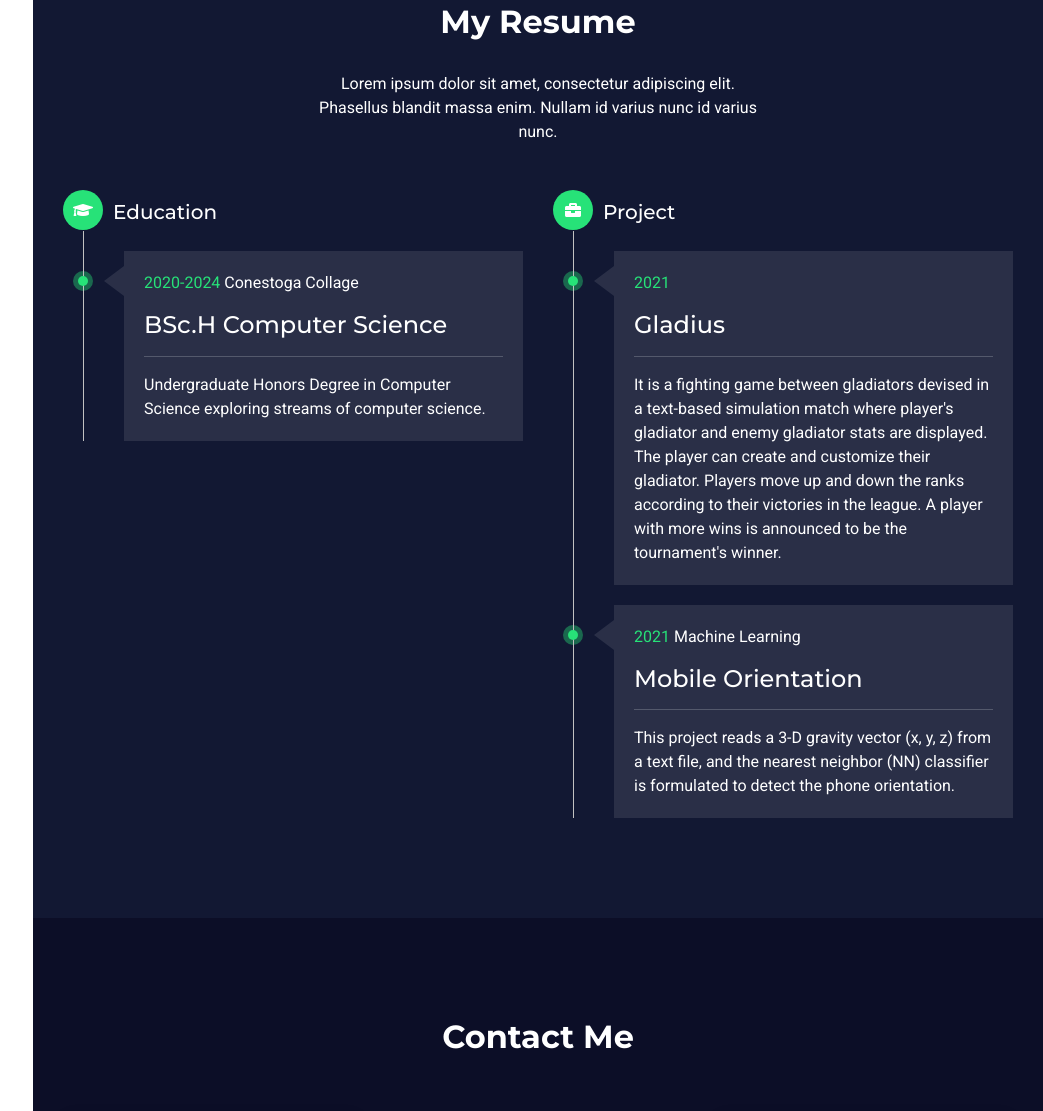
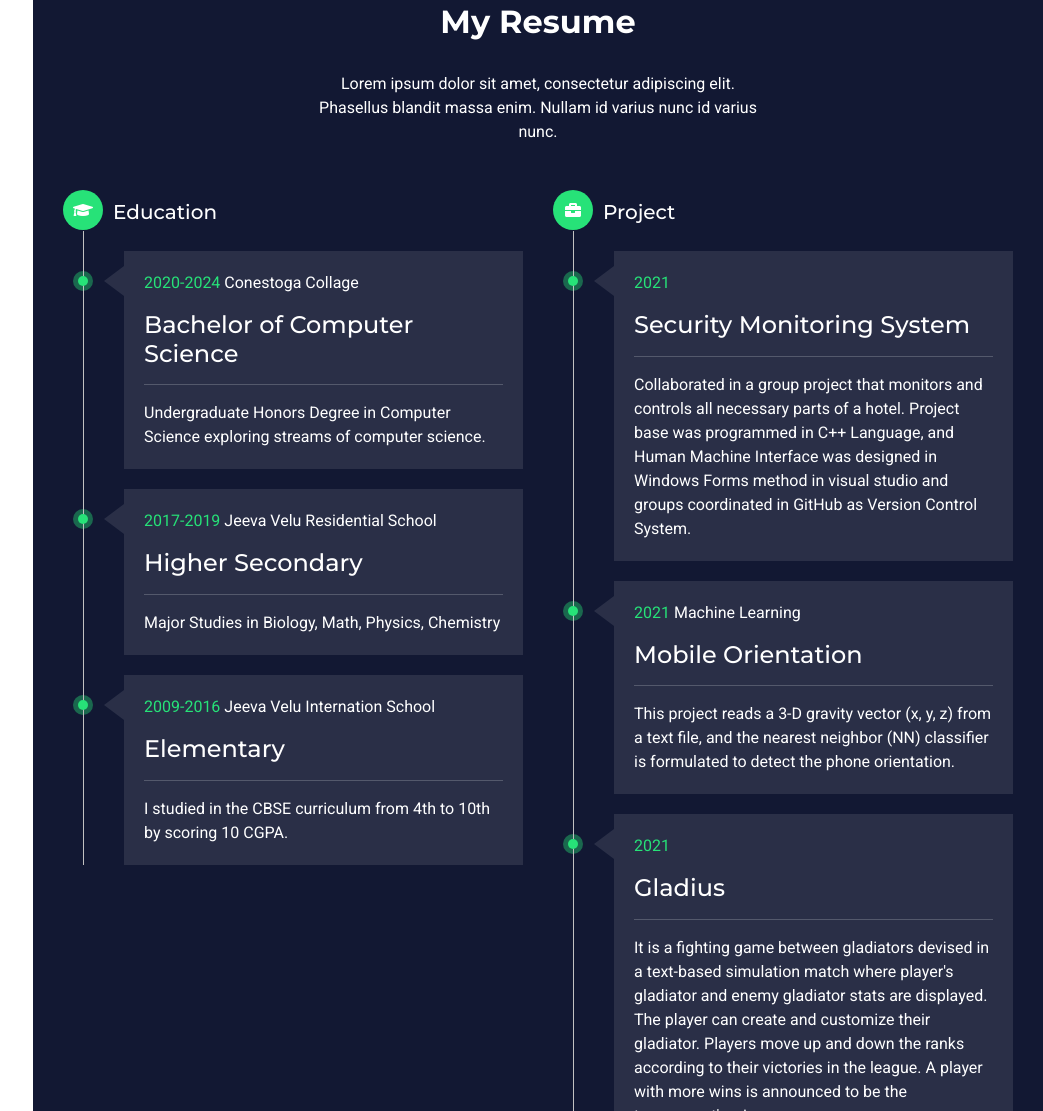
Before and after one commit to SriHari0808/eportfolio, a plain HTML site: page index.html in a window 1280 px wide. Shown: the part 1689-2800 px from the top of the page, without its empty margins (237-1280 px from the left). Drawn offline with Linux system fonts and the light colour scheme; files whose address does not match are found by name.

Commit message:
Added Project works

```diff
--- a/index.html
+++ b/index.html
@@ -144,7 +144,7 @@
                     <div class="banner_content text_white text-center text-xl-left">
                         <h2 class="animation" data-animation="fadeInUp" data-animation-delay="0.02s">Hello, I'm Sri Hari</h2>
                         <div id="typed-strings" class="d-none">
-                            <b>2nd Year BSc.H Computer Science Student</b> <b>Programmer</b>
+                            <b>2nd year Bachelor of Computer Science Student.</b> <b>Programmer</b> <b>Developer</b>
                         </div>
                         <h4 class="animation" data-animation="fadeInUp" data-animation-delay="0.03s">I'm a <span id="typed-text" class="text_default"></span></h4>
                         <p class="animation" data-animation="fadeInUp" data-animation-delay="0.04s"></p>
@@ -235,10 +235,10 @@ and Digital Designing..Curiosity never ends...</p>
                             <div class="skills">
                                 <div class="skill_content pr_style1">
                                     <div class="progrees_bar_text">
-                                        <b>C/C++/C#</b>
+                                        <b>C/C++/C#/Java/Python</b>
                                     </div>
                                     <div class="progress">
-                                      <div class="count_pr"><span class="counter">80</span>%</div>
+                                      <div class="count_pr"><span class="counter">90</span>%</div>
                                       <div class="progress-bar d-block" role="progressbar" aria-valuenow="80" aria-valuemin="0" aria-valuemax="100">
                                       </div>
                                    </div>
@@ -265,7 +265,7 @@ and Digital Designing..Curiosity never ends...</p>
                                 </div>
                                 <div class="skill_content pr_style1">
                                     <div class="progrees_bar_text">
-                                        <b>Web Testing</b>
+                                        <b>HTML/CSS/JavaScript</b>
                                     </div>
                                     <div class="progress">
                                     <div class="count_pr"><span class="counter">75</span>%</div>
@@ -319,9 +319,27 @@ and Digital Designing..Curiosity never ends...</p>
                     <div class="timeline_box box_dark text_white">
                         <div class="timeline_content">
                             <p><span class="text_default">2020-2024</span> Conestoga Collage</p>
-                            <h4>BSc.H Computer Science</h4>
+                            <h4>Bachelor of Computer Science</h4>
                             <hr>
                             <p>Undergraduate Honors Degree in Computer Science exploring streams of computer science.</p>
+                        </div>
+                    </div>
+
+                    <div class="timeline_box box_dark text_white">
+                        <div class="timeline_content">
+                            <p><span class="text_default">2017-2019</span> Jeeva Velu Residential School</p>
+                            <h4>Higher Secondary</h4>
+                            <hr>
+                            <p>Major Studies in Biology, Math, Physics, Chemistry</p>
+                        </div>
+                    </div>
+
+                    <div class="timeline_box box_dark text_white">
+                        <div class="timeline_content">
+                            <p><span class="text_default">2009-2016</span> Jeeva Velu Internation School</p>
+                            <h4>Elementary</h4>
+                            <hr>
+                            <p>I studied in the CBSE curriculum from 4th to 10th by scoring 10 CGPA.</p>
                         </div>
                     </div>
 
@@ -335,12 +353,12 @@ and Digital Designing..Curiosity never ends...</p>
                     <div class="timeline_box box_dark text_white">
                         <div class="timeline_content">
                             <p><span class="text_default">2021</span></p>
-                            <h4>Gladius</h4>
+                            <h4>Security Monitoring System </h4>
                             <hr>
-                            <p>It is a fighting game between gladiators devised in a text-based simulation match where player's gladiator and enemy gladiator stats are displayed. The player can create and customize their gladiator. Players move up and down the ranks according to their victories in the league. A player with more wins is announced to be the tournament's winner.
-</p>
+                            <p>Collaborated in a group project that monitors and controls all necessary parts of a hotel. Project base was programmed in C++ Language, and Human Machine Interface was designed in Windows Forms method in visual studio and groups coordinated in GitHub as Version Control System.</p>
                         </div>
                     </div>
+
                     <div class="timeline_box box_dark text_white">
                         <div class="timeline_content">
                             <p><span class="text_default">2021</span> Machine Learning</p>
@@ -350,6 +368,16 @@ and Digital Designing..Curiosity never ends...</p>
                         </div>
                     </div>
 
+                    <div class="timeline_box box_dark text_white">
+                        <div class="timeline_content">
+                            <p><span class="text_default">2021</span></p>
+                            <h4>Gladius</h4>
+                            <hr>
+                            <p>
+                                It is a fighting game between gladiators devised in a text-based simulation match where player's gladiator and enemy gladiator stats are displayed. The player can create and customize their gladiator. Players move up and down the ranks according to their victories in the league. A player with more wins is announced to be the tournament's winner.
+                            </p>
+                        </div>
+                    </div>
                 </div>
             </div>
         </div>
```
